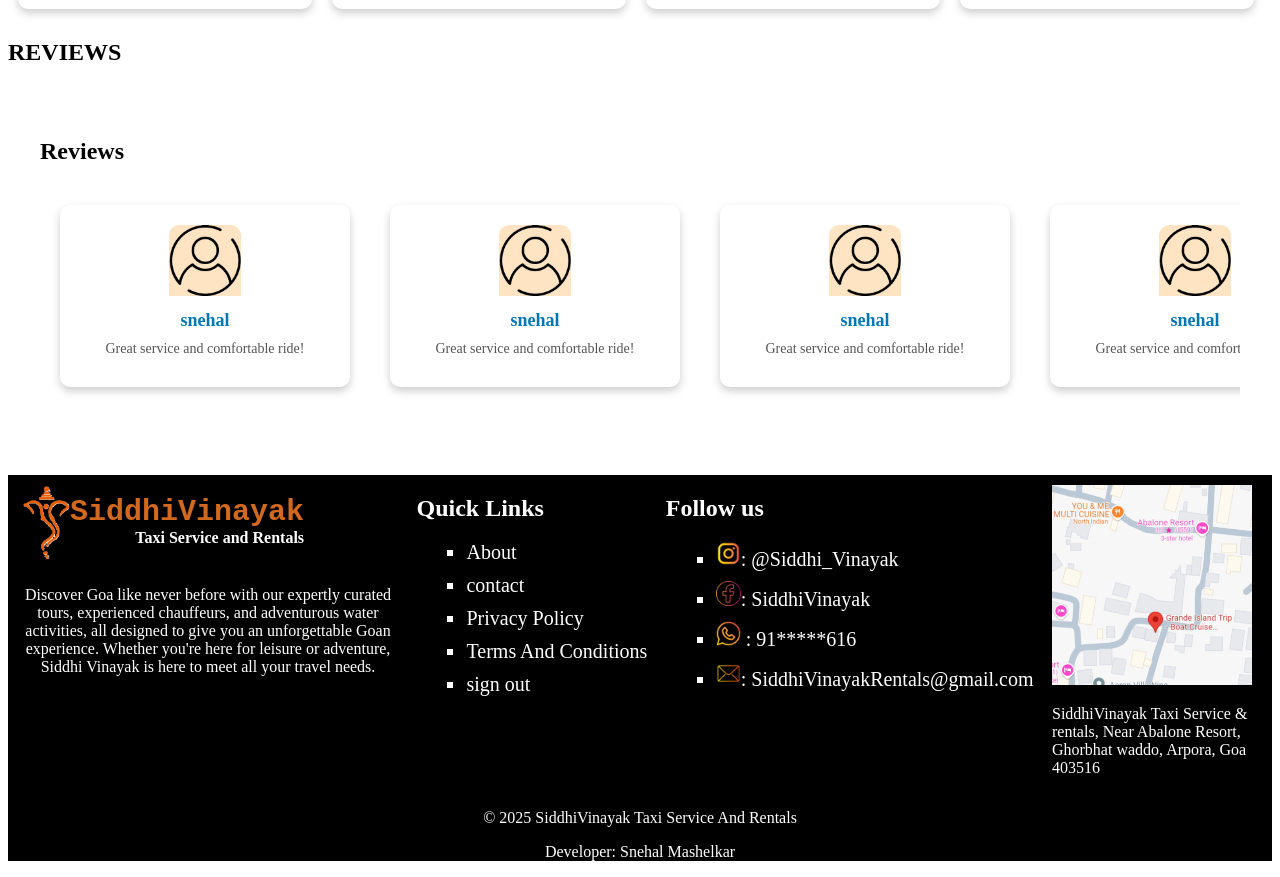
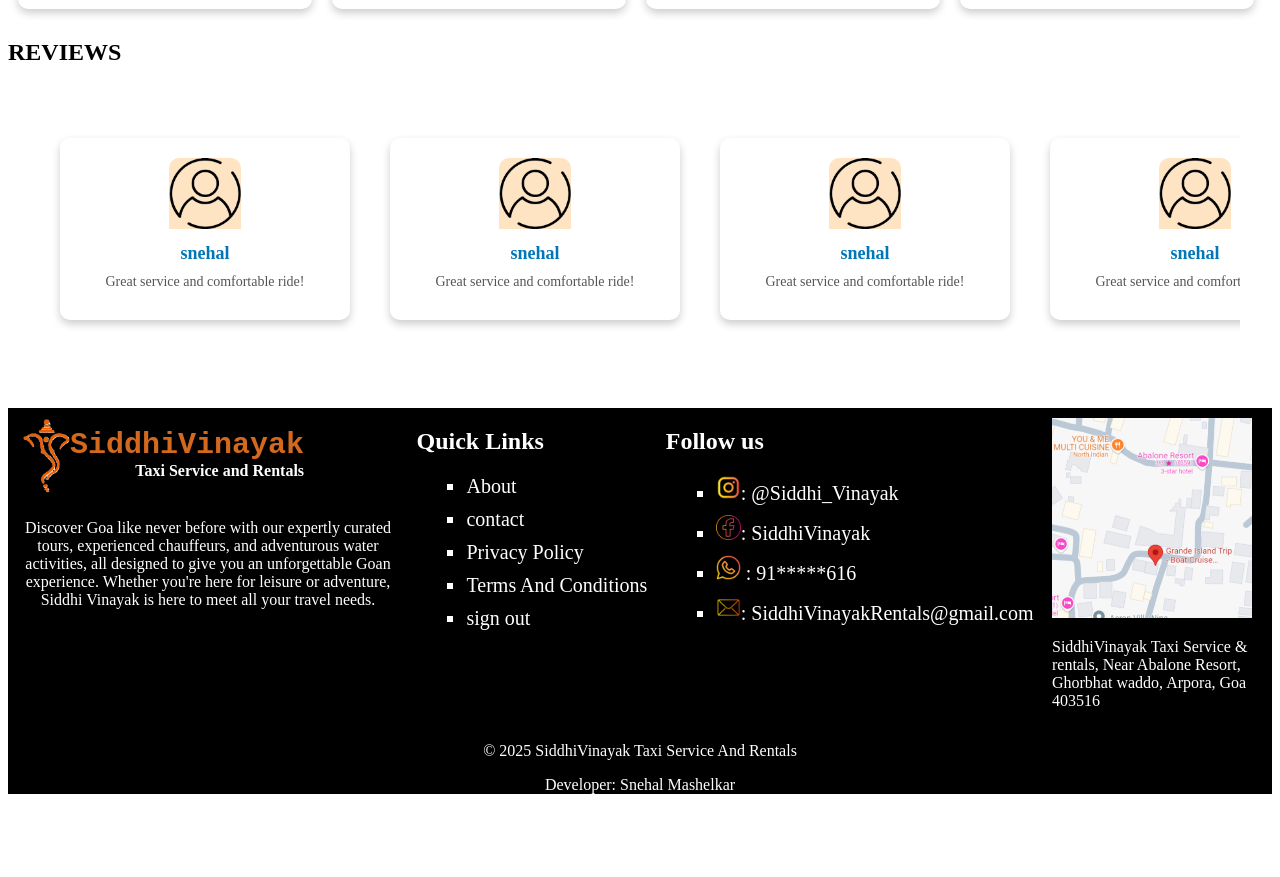
Before and after one commit to snehal0321/Taxi-Service-and-Rentals-Website, a React (Vite) app: page / in a window 1280 px wide. Shown: the part 2120-2997 px from the top of the page. After the commit the page ends 2930 px from the top, so only its background shows below. Built offline with nearby package versions, Linux system fonts and the light colour scheme.

Commit message:
changes in Review heading

```diff
--- a/src/photo_gallery.jsx
+++ b/src/photo_gallery.jsx
@@ -16,7 +16,6 @@ const PhotoGallery = () => {
 
     return (
         <div style={{ padding: '2rem' }}>
-            <h2>Reviews</h2>
             <div
                 style={{
                     display: 'flex',
```
